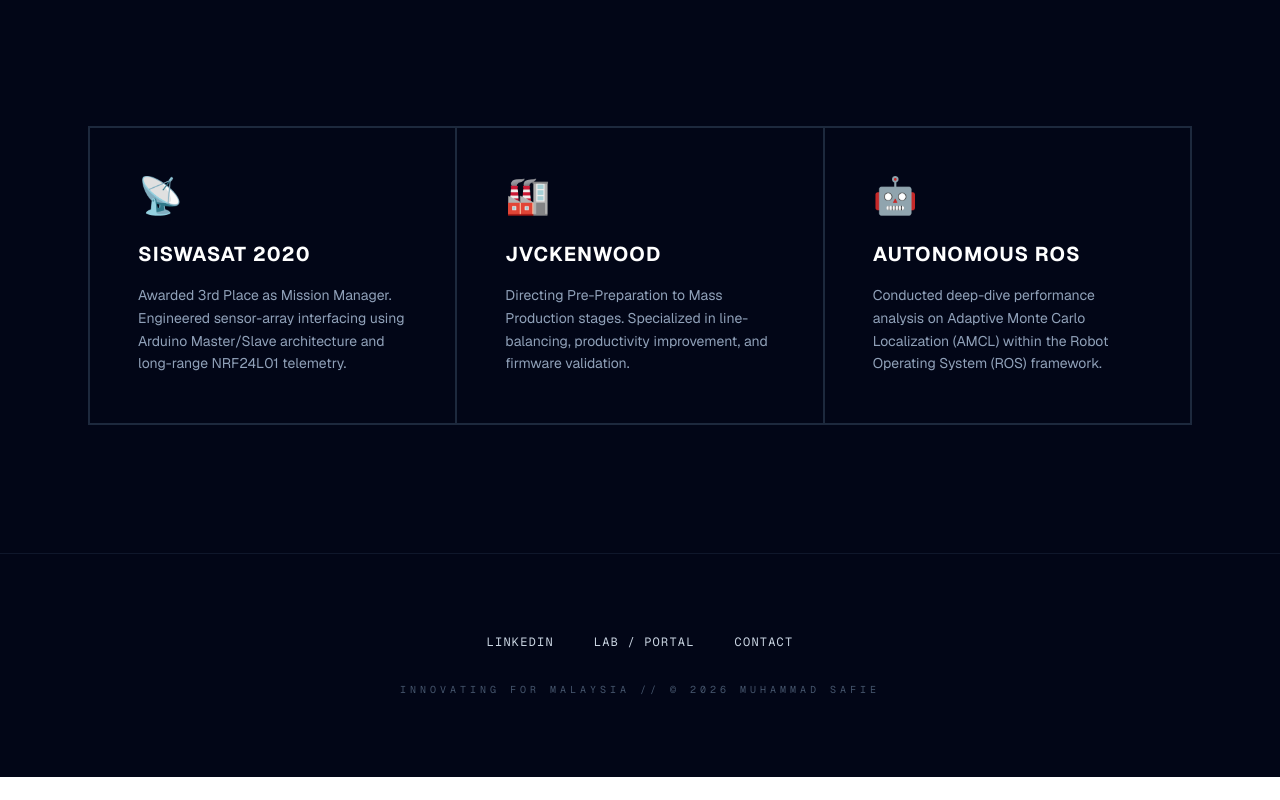
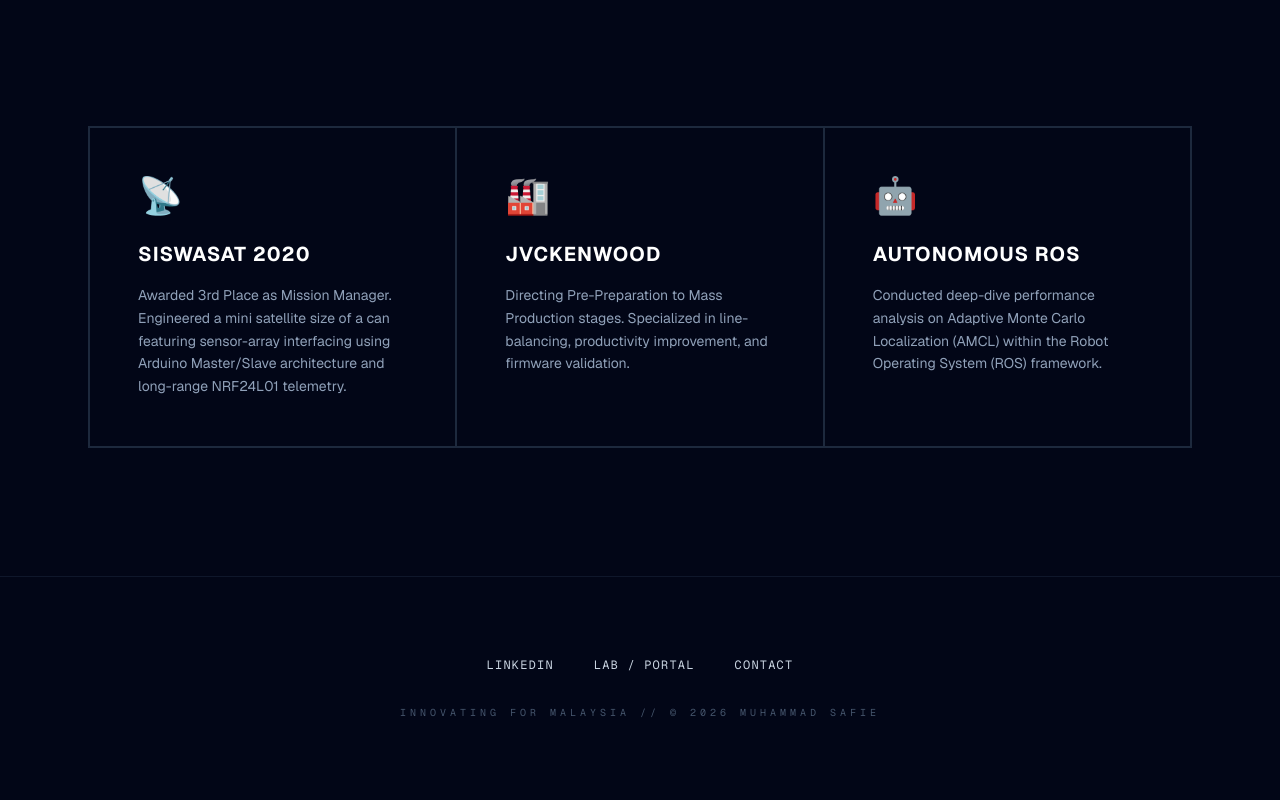
Before and after one commit to xhohoho/safie-portfolio, a Next.js app: page / in a window 1280 px wide. Shown: the part 2022-2822 px from the top of the page. Before the commit the page ends 2799 px from the top, so only its background shows below. Built offline with nearby package versions, Linux system fonts and the light colour scheme.

Commit message:
edit siswasat

```diff
--- a/app/page.tsx
+++ b/app/page.tsx
@@ -158,7 +158,7 @@
           {[
             {
               title: "SiswaSAT 2020",
-              desc: "Awarded 3rd Place as Mission Manager. Engineered sensor-array interfacing using Arduino Master/Slave architecture and long-range NRF24L01 telemetry.",
+              desc: "Awarded 3rd Place as Mission Manager. Engineered a mini satellite size of a can featuring sensor-array interfacing using Arduino Master/Slave architecture and long-range NRF24L01 telemetry.",
               icon: "📡"
             },
             {
```
